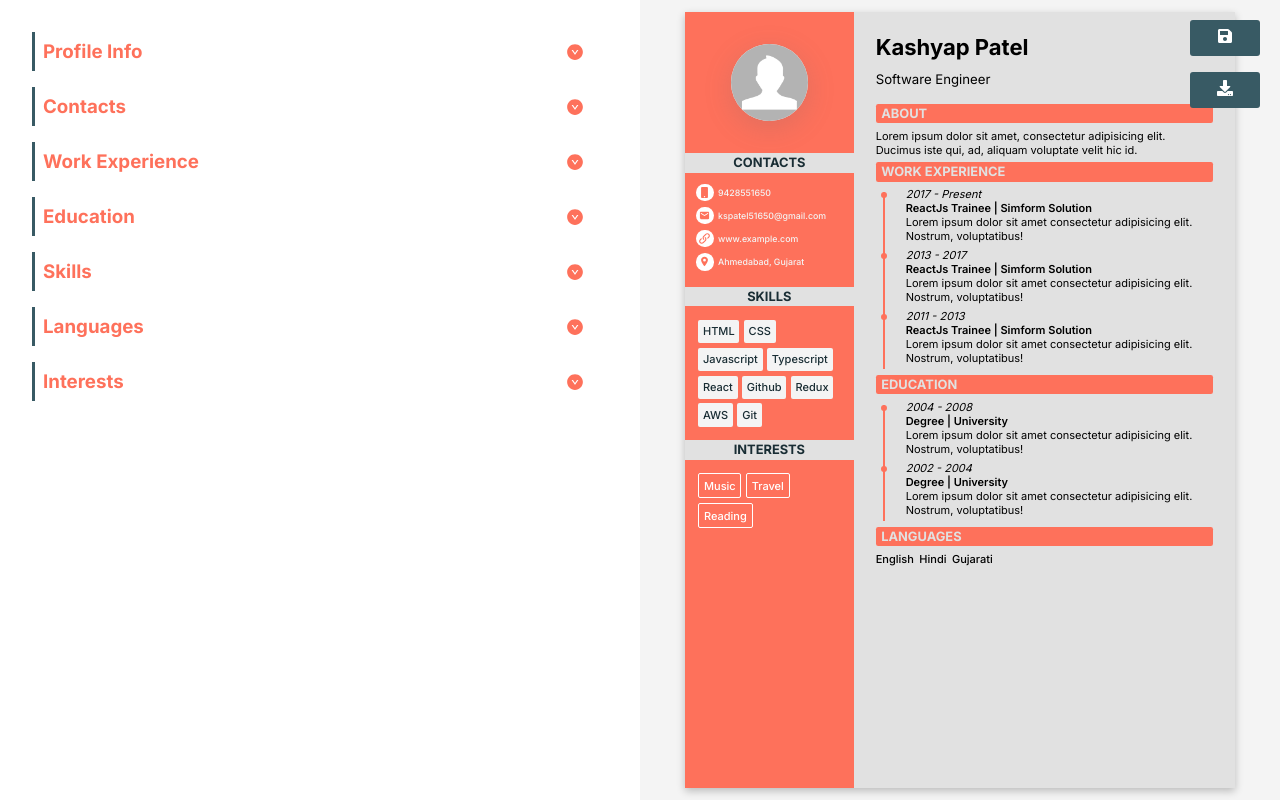
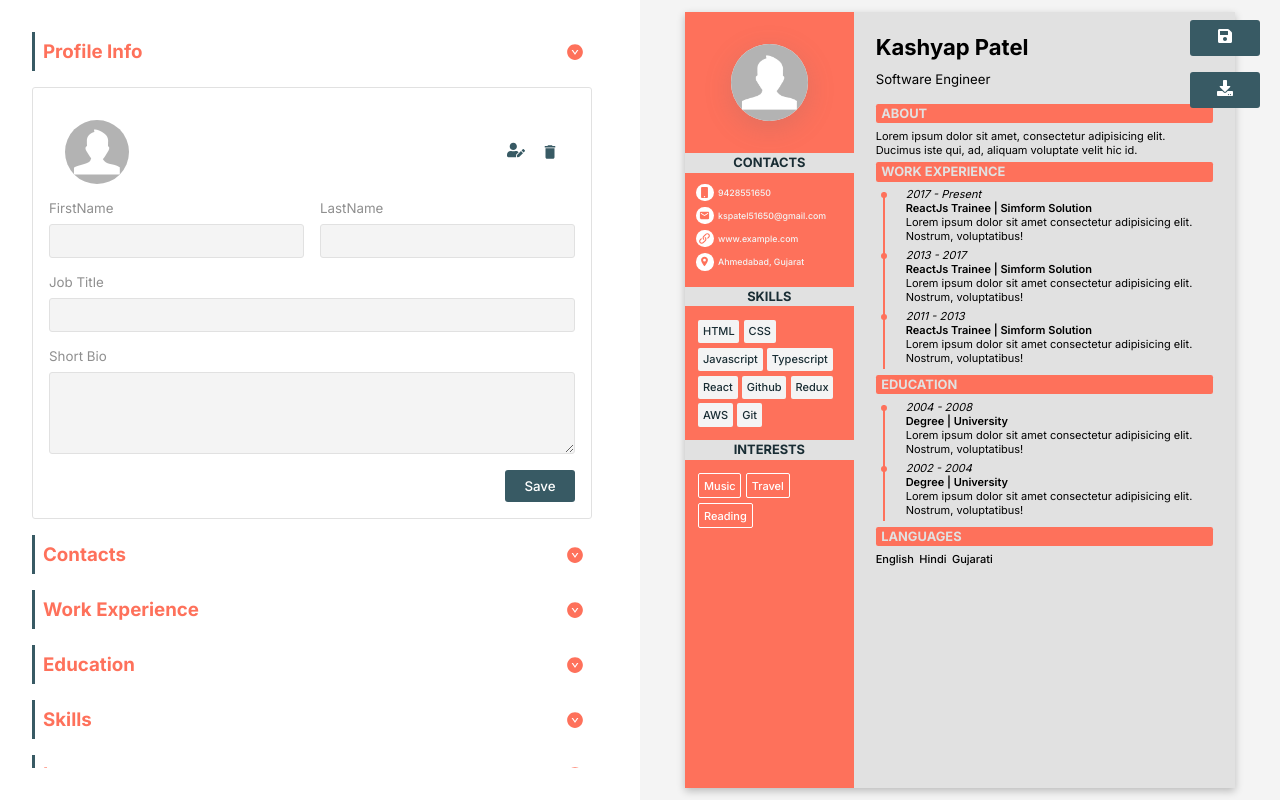
Before and after one commit to Kashyap2701/Resume_Builder, a React (Vite) app: page /create-resume in a window 1280 px wide. Built offline with nearby package versions, Linux system fonts and the light colour scheme.

Commit message:
Add profile-photo functionality

```diff
--- a/src/Components/InputField/InputField.tsx
+++ b/src/Components/InputField/InputField.tsx
@@ -59,7 +59,7 @@
           type={props.type || "text"}
           placeholder={props.placeholder}
           as={props.varient}
-          rows={props.varient == "textarea" && 4}
+          rows={props.varient == "textarea" ? 4 : null}
         />
       )}
     </div>
--- a/src/Components/ResumeForms/BasicInfo/AddProfileInfo.tsx
+++ b/src/Components/ResumeForms/BasicInfo/AddProfileInfo.tsx
@@ -15,19 +15,26 @@
 import noprofile from "../../../Assets/no-profile.png";
 
 const AddProfileInfo = () => {
-  const [isexpand, setIsExpand] = useState(false);
-  // const [previewImage, setPreviewImage] = useState<string>();
+  const [isexpand, setIsExpand] = useState(true);
+  const [profilePhoto, setProfilePhoto] = useState(noprofile);
+  const [previewImage, setPreviewImage] = useState(noprofile);
 
-  // const handlePreviewImage = (e: React.ChangeEvent<HTMLInputElement>) => {
-  //   let reader = new FileReader();
-  //   reader.addEventListener("load", (e) => {
-  //     setPreviewImage(e.target.result);
-  //   });
-  //   reader.readAsDataURL(e.target.files[0]);
-  // };
+  // Profile Preview Handler
+  const handlePreviewImage = (e: React.ChangeEvent<HTMLInputElement>) => {
+    const file: File | undefined = e.target.files?.[0];
+    const reader: FileReader = new FileReader();
 
-  const submitHandler = () => {
-    // console.log(values);
+    if (file) {
+      reader.readAsDataURL(file);
+      reader.onload = () => {
+        setPreviewImage(reader.result as string);
+      };
+      setProfilePhoto(file);
+    }
+  };
+
+  const submitHandler = (values: any) => {
+    console.log(values);
   };
 
   return (
@@ -48,9 +55,9 @@
                 <div className={style["profile-upload-container"]}>
                   <div className={style["profile-preview"]}>
                     <div className={style["profile-image"]}>
-                      <img src={noprofile} alt="" />
+                      <img src={previewImage} alt="" />
                     </div>
-                    <p>File Name.png</p>
+                    <p>{profilePhoto.name}</p>
                   </div>
                   <div className={style["profile-actions"]}>
                     <label htmlFor="profilePhoto">
@@ -60,9 +67,9 @@
                       id="profilePhoto"
                       name="profilePhoto"
                       value={undefined}
-                      onChange={(e: any) => {
-                        // setFieldValue("profilePhoto", e.target.files[0]);
-                        // handlePreviewImage(e);
+                      onChange={(e: React.ChangeEvent<HTMLInputElement>) => {
+                        setFieldValue("profilePhoto", e.target.files?.[0]);
+                        handlePreviewImage(e);
                       }}
                       type="file"
                       hidden
--- a/src/Components/ResumeForms/BasicInfo/BasicInfo.module.css
+++ b/src/Components/ResumeForms/BasicInfo/BasicInfo.module.css
@@ -19,10 +19,14 @@
 
 .profile-preview p {
   margin-left: 1rem;
+  max-width: 70%;
+  overflow: hidden;
+  text-overflow: ellipsis;
 }
 
 .profile-image {
   width: 4rem;
+  height: 4rem;
   object-fit: cover;
 }
 
```
